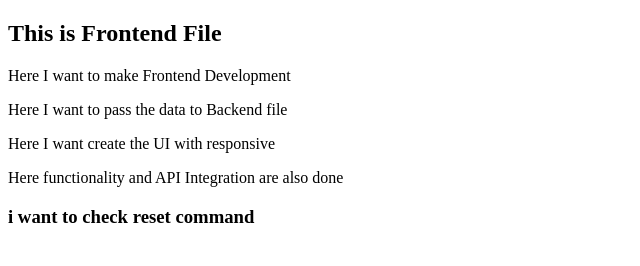
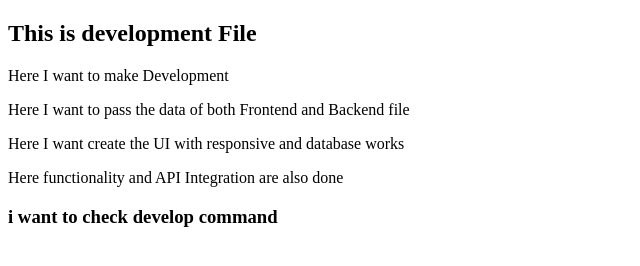
Before and after one commit to MohanKumar26596/new-project, a plain HTML site: page index.html in a window 1280 px wide. Shown: the whole page, without its empty margins (0-640 px from the left). Drawn offline with Linux system fonts and the light colour scheme.

Commit message:
feat: check develop changes

```diff
--- a/index.html
+++ b/index.html
@@ -6,11 +6,11 @@
     <title>Document</title>
 </head>
 <body>
-    <h2>This is Frontend File</h2>
-    <p>Here I want to make Frontend Development</p>
-    <p>Here I want to pass the data to Backend file</p>
-    <p>Here I want create the UI with responsive</p>
+    <h2>This is development File</h2>
+    <p>Here I want to make Development</p>
+    <p>Here I want to pass the data of both Frontend and Backend file</p>
+    <p>Here I want create the UI with responsive and database works</p>
     <p>Here functionality and API Integration are also done</p>
-    <h3>i want to check reset command</h3>
+    <h3>i want to check develop command</h3>
 </body>
 </html>
```
